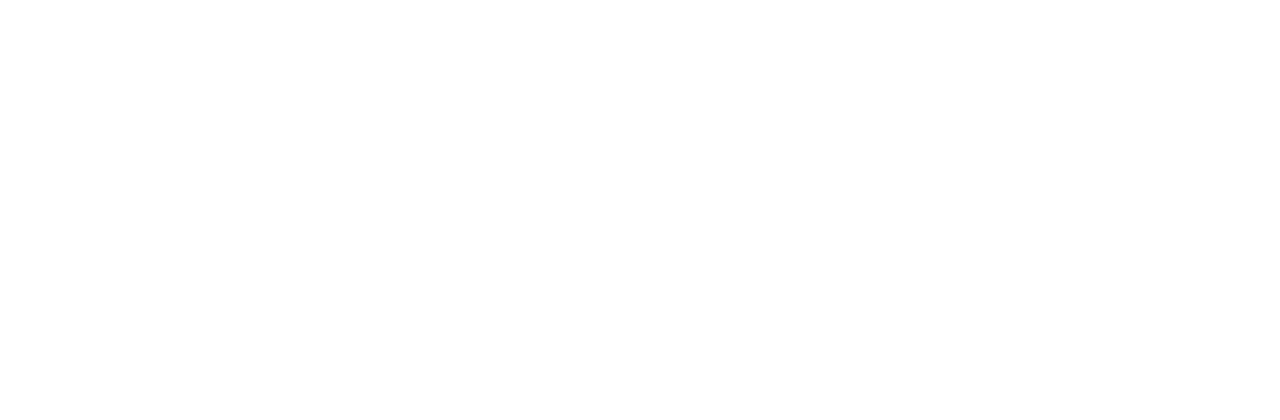
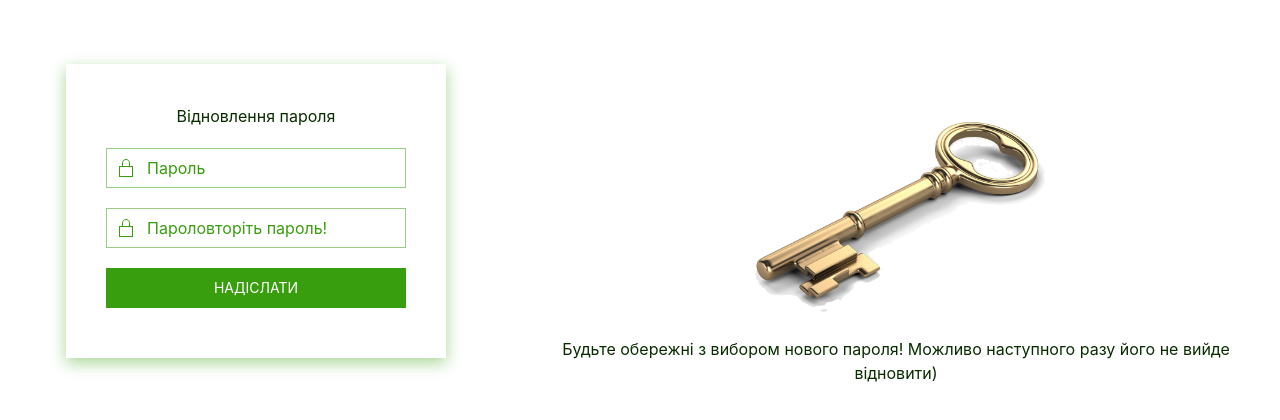
Before and after one commit to penhersky/LNAU24, a React (Create React App) app: page /api/forgotPasswordFinish in a window 1280 px wide. Shown: the part 126-546 px from the top of the page. Built offline with nearby package versions, Linux system fonts and the light colour scheme.

Commit message:
add forgot password

```diff
--- a/src/components/auth/auth.scss
+++ b/src/components/auth/auth.scss
@@ -61,6 +61,25 @@
   }
 }
 
+.forgot-password {
+  margin-top: 70px;
+  .form-box-forgot {
+    margin-top: 120px;
+    margin-bottom: 120px;
+  }
+  .information-forgot {
+    .content-auth {
+      padding-top: 30px;
+      .img-forgotPassword {
+        width: 300px;
+      }
+      .img-finish {
+        padding-top: 100px;
+      }
+    }
+  }
+}
+
 @media screen and (max-width: 840px) {
   .auth {
     display: grid;
--- a/src/components/auth/auth.tsx
+++ b/src/components/auth/auth.tsx
@@ -3,6 +3,8 @@
 import REGISTER from "./register";
 import FinishRegistration from "./finishRegistration";
 import Login from "./login";
+import ForgotPasswordFinish from "./forgotPasswordFinish";
+import ForgotPasswordStart from "./forgotPasswordStart";
 
 export default (props: any) => {
   return (
@@ -13,6 +15,11 @@
         path="/api/finishRegistration/:params"
         component={FinishRegistration}
       />
+      <Route path="/api/forgotPassword" component={ForgotPasswordStart} />
+      <Route
+        path="/api/forgotPasswordFinish"
+        component={ForgotPasswordFinish}
+      />
     </Switch>
   );
 };
--- /dev/null
+++ b/src/components/auth/forgotPasswordFinish.tsx
@@ -0,0 +1,109 @@
+import React, {useState, useEffect} from "react";
+import classNames from "classnames";
+import {useMutation} from "@apollo/react-hooks";
+import {FORGOT_PASSWORD_FINISH} from "../../type/forgotPassword";
+
+import "./auth.scss";
+
+export default (props: any) => {
+  const [password, setPassword] = useState("");
+  const [confirmPassword, setConfirmPassword] = useState("");
+  const [resultQuery, setResultQuery] = useState({error: "", message: ""});
+  const [inputError, setInputError] = useState("");
+  const [forgotPassword, {loading, data}] = useMutation(FORGOT_PASSWORD_FINISH);
+
+  const onChangePassword = (e: any) => setPassword(e.target.value);
+  const onChangeConfirmPassword = (e: any) =>
+    setConfirmPassword(e.target.value);
+
+  const subminForm = (e: any) => {
+    e.preventDefault();
+    if (!password && !confirmPassword) return;
+    if (password === confirmPassword) {
+      const paramsString = props.match.params.params;
+      const searchParams = new URLSearchParams(paramsString);
+      const key = searchParams.get("key");
+      forgotPassword({variables: {key, password}});
+    } else {
+      setInputError("confirmPassword");
+      setResultQuery({error: "Паролі не співпадають!", message: ""});
+    }
+  };
+  useEffect(() => {
+    if (data && data.forgotPasswordFinish) {
+      setResultQuery(data.forgotPasswordFinish);
+      if (data.forgotPasswordFinish.error) {
+        setInputError("password");
+      }
+    }
+  }, [data]);
+  return (
+    <div className="auth forgot-password">
+      <div className="form-box form-box-forgot uk-text-center">
+        <form
+          className="uk-card uk-card-default uk-card-body uk-animation-scale-up"
+          onSubmit={subminForm}
+        >
+          {loading ? <div uk-spinner="ratio: 1"></div> : ""}
+          <p> Відновлення пароля </p>
+          <p style={{color: "red"}}>
+            {resultQuery.error ? resultQuery.error : ""}
+          </p>
+          <p style={{color: "green"}}>
+            {resultQuery.message ? resultQuery.message : ""}
+          </p>
+          <div className="uk-margin">
+            <div className="uk-inline  uk-width-1-1@m">
+              <span className="uk-form-icon" uk-icon="icon: lock"></span>
+              <input
+                className={classNames(
+                  "uk-input",
+                  inputError === "password" ? "uk-form-danger" : ""
+                )}
+                type="password"
+                placeholder="Пароль"
+                value={password}
+                onChange={onChangePassword}
+              />
+            </div>
+          </div>
+          <div className="uk-margin">
+            <div className="uk-inline  uk-width-1-1@m">
+              <span className="uk-form-icon" uk-icon="icon: lock"></span>
+              <input
+                className={classNames(
+                  "uk-input",
+                  inputError === "confirmPassword" ? "uk-form-danger" : ""
+                )}
+                type="password"
+                placeholder="Пароловторіть пароль!"
+                value={confirmPassword}
+                onChange={onChangeConfirmPassword}
+              />
+            </div>
+          </div>
+          <button
+            className="uk-button uk-button-primary uk-width-1-1 uk-margin-small-bottom"
+            type="submit"
+            disabled={loading}
+          >
+            Надіслати
+          </button>
+        </form>
+      </div>
+      <div className="information information-forgot uk-animation-fade">
+        <div className="content-auth">
+          <img
+            src="/images/keyB.png"
+            className="img-forgotPassword img-finish"
+            alt=""
+          />
+          <p>
+            Будьте обережні з вибором нового пароля! Можливо наступного разу
+            його не вийде відновити){" "}
+          </p>
+        </div>
+      </div>
+    </div>
+  );
+};
--- /dev/null
+++ b/src/components/auth/forgotPasswordStart.tsx
@@ -0,0 +1,77 @@
+import React, {useState, useEffect} from "react";
+import classNames from "classnames";
+import {useLazyQuery} from "@apollo/react-hooks";
+import {FORGOT_PASSWORD_START} from "../../type/forgotPassword";
+
+import "./auth.scss";
+
+export default (props: any) => {
+  const [email, setEmail] = useState("");
+  const [resultQuery, setResultQuery] = useState({error: "", message: ""});
+  const [inputError, setInputError] = useState("");
+  const [forgotPassword, {loading, data}] = useLazyQuery(FORGOT_PASSWORD_START);
+
+  const onChangeEmail = (e: any) => setEmail(e.target.value);
+
+  const subminForm = (e: any) => {
+    e.preventDefault();
+    if (email) {
+      forgotPassword({variables: {email}});
+    }
+  };
+  useEffect(() => {
+    if (data && data.forgotPasswordStart) {
+      setResultQuery(data.forgotPasswordStart);
+      if (data.forgotPasswordStart.error) {
+        setInputError("email");
+      }
+    }
+  }, [data]);
+  return (
+    <div className="auth forgot-password">
+      <div className="form-box form-box-forgot uk-text-center">
+        <form
+          className="uk-card uk-card-default uk-card-body uk-animation-scale-up"
+          onSubmit={subminForm}
+        >
+          {loading ? <div uk-spinner="ratio: 1"></div> : ""}
+          <p> Відновлення пароля </p>
+          <p style={{color: "red"}}>
+            {resultQuery.error ? resultQuery.error : ""}
+          </p>
+          <p style={{color: "green"}}>
+            {resultQuery.message ? resultQuery.message : ""}
+          </p>
+          <div className="uk-margin">
+            <div className="uk-inline  uk-width-1-1@m">
+              <span className="uk-form-icon" uk-icon="icon: user"></span>
+              <input
+                className={classNames(
+                  "uk-input",
+                  inputError === "email" ? "uk-form-danger" : ""
+                )}
+                type="text"
+                placeholder="Email"
+                value={email}
+                onChange={onChangeEmail}
+              />
+            </div>
+          </div>
+          <button
+            className="uk-button uk-button-primary uk-width-1-1 uk-margin-small-bottom"
+            type="submit"
+            disabled={loading}
+          >
+            Надіслати
+          </button>
+        </form>
+      </div>
+      <div className="information information-forgot uk-animation-fade">
+        <div className="content-auth">
+          <img src="/images/key.png" className="img-forgotPassword" alt="" />
+          <p>Будьте обережні з приватними даними</p>
+        </div>
+      </div>
+    </div>
+  );
+};
--- a/src/components/auth/login.tsx
+++ b/src/components/auth/login.tsx
@@ -29,12 +29,12 @@
       if (data.login.error) {
         const error = data.login.error.split('"');
         setInputError(error[1]);
-        setResultQuery({message: data.login.message, error: error[2]});
+        setResultQuery({message: "", error: error[2]});
       }
+      setResultQuery({message: data.login.message, error: ""});
       sessionStorage.setItem("mainToken", data.login.mainToken);
       sessionStorage.setItem("weeklyToken", data.login.weeklyToken);
       sessionStorage.setItem("dayToken", data.login.dayToken);
-      localStorage.setItem("userId", data.login.user.id);
     }
   }, [data]);
 
--- a/src/components/auth/register.tsx
+++ b/src/components/auth/register.tsx
@@ -39,11 +39,21 @@
   };
 
   useEffect(() => {
+    setInputError("");
     if (data) {
       if (data.startRegister) {
-        setResultQuery(data.startRegister);
-        if (data.startRegister.error)
-          setInputError(data.startRegister.error.split('"')[1]);
+        if (data.startRegister.error) {
+          const error = data.startRegister.error.split('"');
+          setInputError(error[1]);
+          setResultQuery({
+            message: "",
+            error: error[2]
+          });
+        }
+        setResultQuery({
+          message: data.startRegister.message,
+          error: ""
+        });
       }
       setName("");
       setSurname("");
--- /dev/null
+++ b/src/type/forgotPassword.ts
@@ -0,0 +1,19 @@
+import gql from "graphql-tag";
+
+export const FORGOT_PASSWORD_START = gql`
+  query($email: String!) {
+    forgotPasswordStart(email: $email) {
+      error
+      message
+    }
+  }
+`;
+
+export const FORGOT_PASSWORD_FINISH = gql`
+  mutation($key: String!, $newPassword: String!) {
+    forgotPasswordFinish(key: $key, newPassword: $newPassword) {
+      message
+      error
+    }
+  }
+`;
--- a/src/type/login.ts
+++ b/src/type/login.ts
@@ -8,9 +8,6 @@
       mainToken
       weeklyToken
       dayToken
-      user {
-        id
-      }
     }
   }
 `;
```
Also changed, not shown: public/images/key.png (added), public/images/keyB.png (added).
